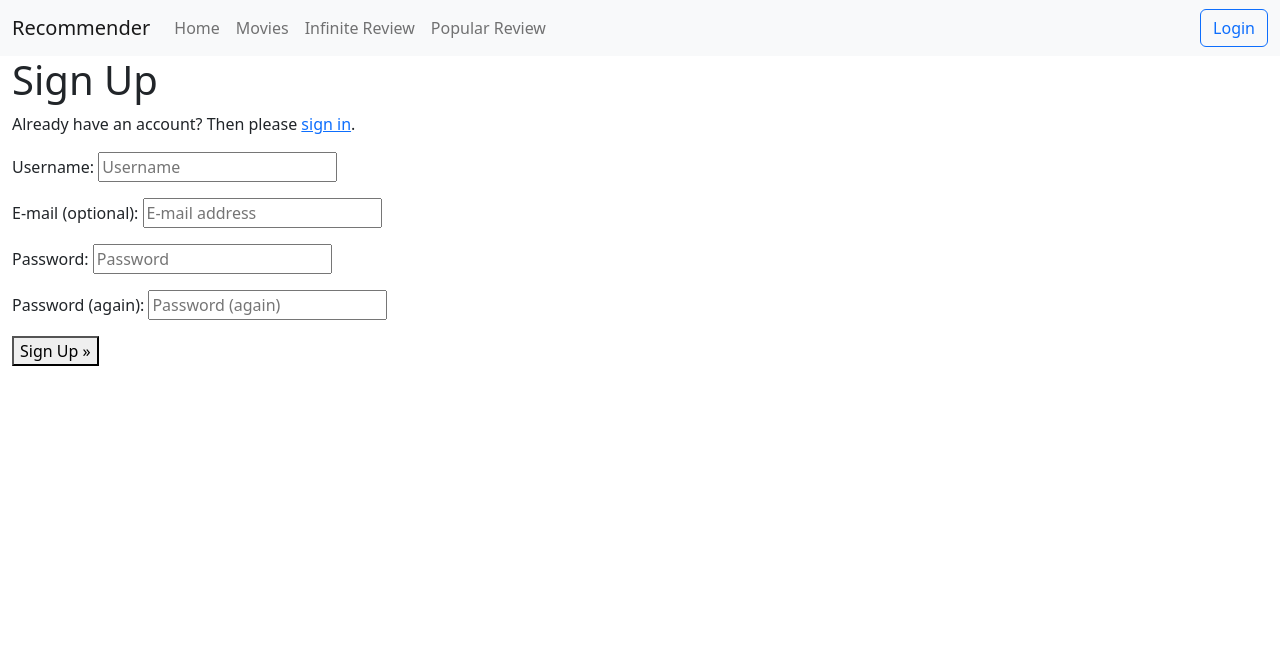
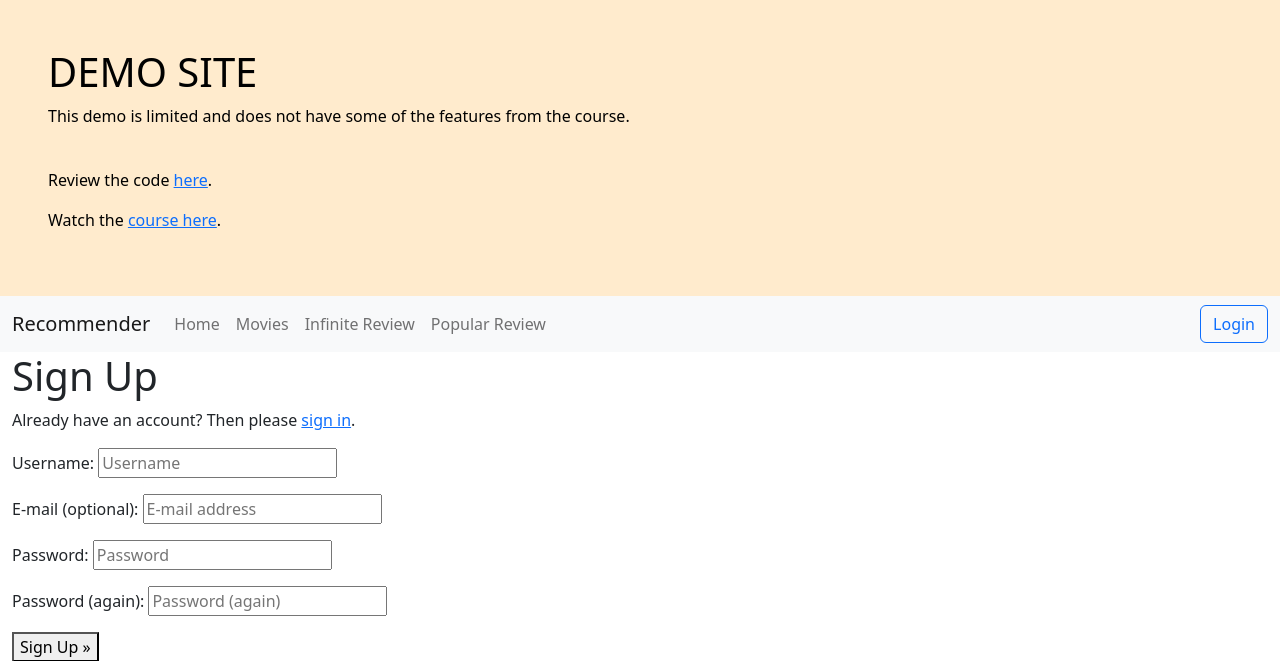
Before and after one commit to codingforentrepreneurs/recommender, a Django app: page /accounts/signup/ in a window 1280 px wide. Shown: the top 661 px of the page. Run offline with Django 3.2, Linux system fonts and the light colour scheme; parts of the project's set-up code (start-up, migrations or seed data) failed here and were passed over; some libraries are stand-ins or nearby versions.

Commit message:
Added live demo

```diff
--- a/src/requirements.txt
+++ b/src/requirements.txt
@@ -80,6 +80,8 @@ grpcio==1.51.1
     #   grpcio-status
 grpcio-status==1.51.1
     # via google-api-core
+gunicorn==20.1.0
+    # via -r src/requirements/requirements.in
 idna==3.4
     # via requests
 joblib==1.2.0
@@ -162,3 +164,6 @@ vine==5.0.0
     #   kombu
 wcwidth==0.2.6
     # via prompt-toolkit
+
+# The following packages are considered to be unsafe in a requirements file:
+# setuptools
--- a/src/templates/base.html
+++ b/src/templates/base.html
@@ -14,7 +14,9 @@
   <body hx-headers='{"X-CSRFToken": "{{ csrf_token }}"}'>
 
 
+    {% include 'demo/header.html' %}
     {% include 'navbar.html' %}
+
 
     <div class="container-fluid">
       {% include 'messages.html' %}
--- /dev/null
+++ b/src/templates/demo/header.html
@@ -0,0 +1,7 @@
+<div style="margin:0rem; position: relative; top:0px; padding:3rem; border-radius: 0px; background-color: blanchedalmond;width: 100%; color:black">
+    <h1>DEMO SITE</h1>
+    <p>This demo is limited and does not have some of the features from the course.</p>
+    <br/>
+    <p> Review the code <a href="https://github.com/codingforentrepreneurs/recommender">here</a>.</p>
+    <p> Watch the <a href="https://www.codingforentrepreneurs.com/courses/recommender/">course here</a>. </p>
+</div>
```
Also changed, not shown: src/cfehome/settings.py (+5 -2 lines), 1 other file.
